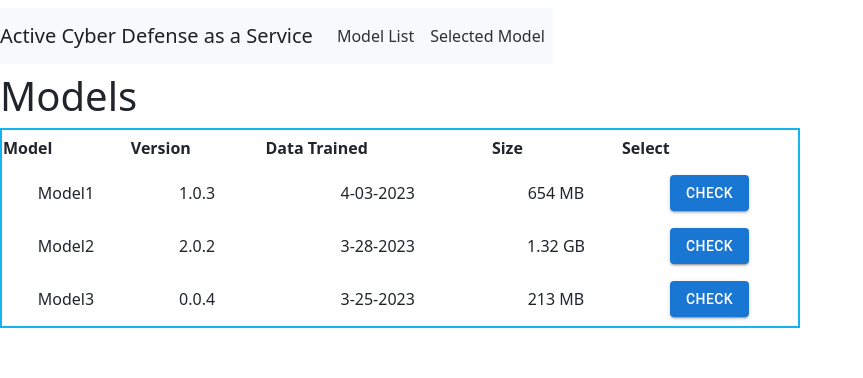
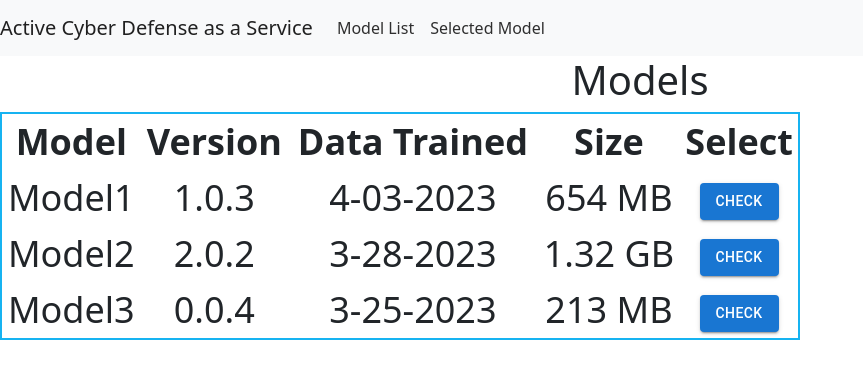
Before and after one commit to ryanchristopher27/CCActiveCyberDefenseGUI, a React (Create React App) app in the folder model-gui/: page /modelList in a window 1280 px wide. Shown: the top 378 px of the page, without its empty margins (0-863 px from the left). Built offline with nearby package versions, Linux system fonts and the light colour scheme.

Commit message:
formatted navbar and headers

```diff
--- a/model-gui/src/App.css
+++ b/model-gui/src/App.css
@@ -50,3 +50,8 @@
 td {
   text-align: center;
 }
+
+header {
+  font-size: calc(20px + 2vmin);
+  text-align: center;
+}
--- a/model-gui/src/components/NavbarComp.js
+++ b/model-gui/src/components/NavbarComp.js
@@ -4,32 +4,6 @@
 
 function NavbarComp() {
     return (
-        <div className='navbar'>
-            {/* <div className='navbar-logo'>
-                Cloud Computing
-            </div>
-            <ul className='navbar-menu'>
-                <li><Link to="/">Home</Link></li>
-                <li><Link to="/modelList">Model List</Link></li>
-                <li><Link to="/selectedModel">Selected Model</Link></li>
-            </ul> */}
-
-            {/* <nav class="navbar navbar-expand-lg navbar-light bg-light">
-                <div class="container-fluid">
-                    <Link to="/" class="navbar-brand">Navbar</Link>
-                    <button class="navbar-toggler" type="button" data-bs-toggle="collapse" data-bs-target="#navbarNavAltMarkup" aria-controls="navbarNavAltMarkup" aria-expanded="false" aria-label="Toggle navigation">
-                        <span class="navbar-toggler-icon"></span>
-                    </button>
-                    <div class="collapse navbar-collapse" id="navbarNavAltMarkup">
-                        <div class="navbar-nav">
-                            <Link to="/" class="nav-link active" aria-current="page">Home</Link>
-                            <Link to="/modelList" class="nav-link">Model List</Link>
-                            <Link to="/selectedModel" class="nav-link">Selected Model</Link>
-                        </div>
-                    </div>
-                </div>
-            </nav> */}
-
         <Navbar bg="light" expand="lg" variant="light" fluid>
             <Navbar.Brand><Link to="/" style={{ textDecoration: 'none', color: '#202020' }}>Active Cyber Defense as a Service</Link></Navbar.Brand>
             <Navbar.Toggle aria-controls="basic-navbar-nav" />
@@ -40,7 +14,6 @@
                 </Nav>
             </Navbar.Collapse>
         </Navbar>
-        </div>
     )
 }
 
```
Lines whose indentation alone changed are shown as unchanged.
